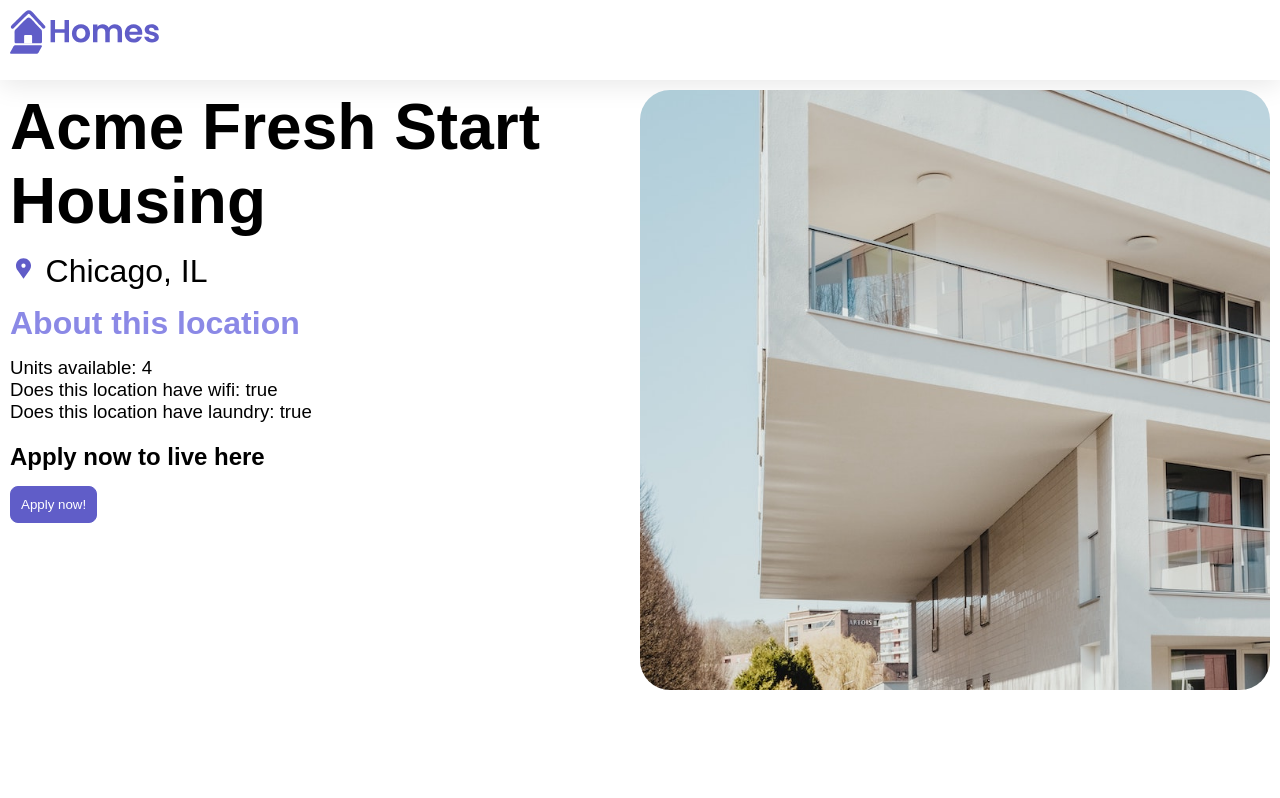
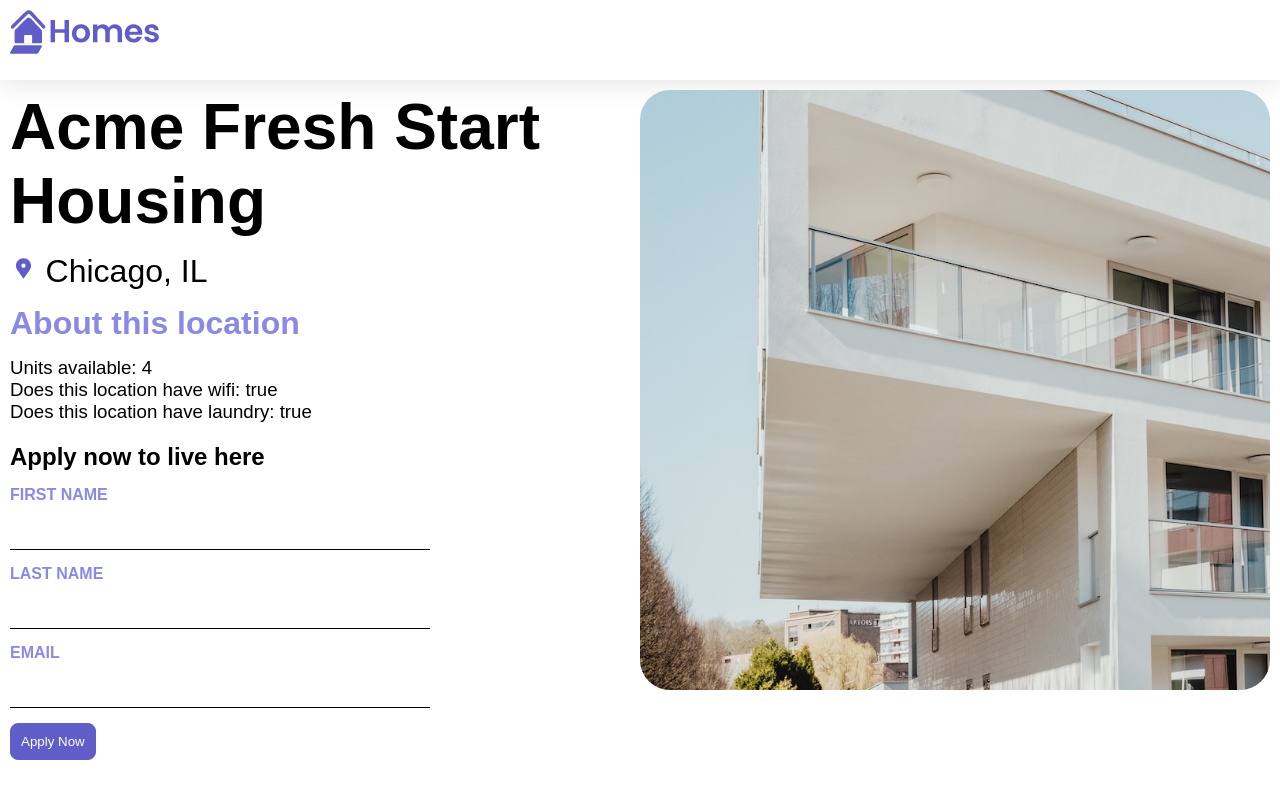
Before and after one commit to faustoxvx/angular-homes-app, an Angular app: page /details/0 in a window 1280 px wide. Built offline with nearby package versions, Linux system fonts and the light colour scheme.

Commit message:
Add the form in the details page

```diff
--- a/src/app/details/details.component.ts
+++ b/src/app/details/details.component.ts
@@ -30,7 +30,17 @@ import {FormControl, FormGroup, ReactiveFormsModule} from "@angular/forms";
       </section>
       <section class="listing-apply">
         <h2 class="section-heading">Apply now to live here</h2>
-        <button class="primary" type="button">Apply now!</button>
+        <form [formGroup]="applyForm">
+          <label for="first-name">First Name</label>
+          <input id="first-name" type="text" formControlName="firstName" />
+
+          <label id="last-name">Last Name</label>
+          <input id="last-name" type="text" formControlName="lastName" />
+
+          <label for="email">Email</label>
+          <input id="email" type="email" formControlName="email" />
+          <button type="submit" class="primary">Apply Now</button>
+        </form>
       </section>
     </article>
   `,
@@ -41,6 +51,12 @@ export class DetailsComponent {
   housingService = inject(HousingService);
   housingLocation: HousingLocation | undefined;
 
+  applyForm = new FormGroup({
+    firstName: new FormControl(""),
+    lastName: new FormControl(""),
+    email: new FormControl(""),
+  });
+
   constructor() {
     const housingLocationId = Number(this.route.snapshot.params["id"]);
     this.housingLocation =
```
